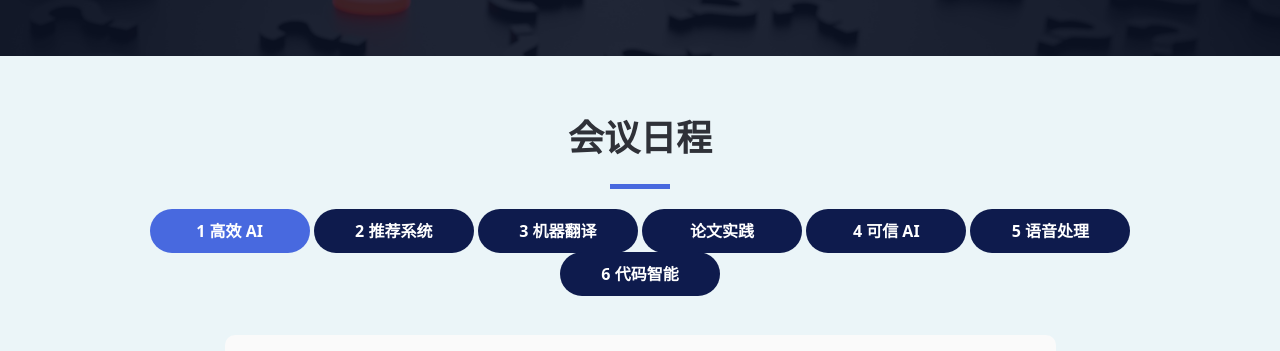
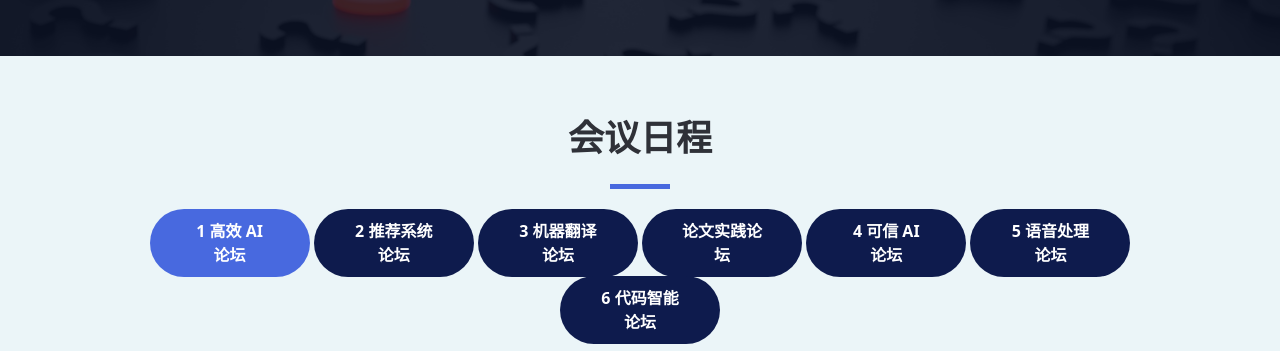
Before and after one commit to MLNLP2022/MLNLP2022.github.io, a plain HTML site: page index.html in a window 1280 px wide. Shown: the part 601-952 px from the top of the page. Drawn offline with nearby package versions, Linux system fonts and the light colour scheme.

Commit message:
update session 4 title

```diff
--- a/assets/data/session_5.json
+++ b/assets/data/session_5.json
@@ -1,5 +1,5 @@
 {
-  "session_name": "Session 4 可信AI论坛",
+  "session_name": "Session 4 可信 AI 论坛",
   "session_chair": "论坛主席：杜梦楠 (德州农工大学博士)  &nbsp;&nbsp;&nbsp;&nbsp; 庞天宇 (Sea AI Lab研究科学家)",
   "session_desc": "当前，人工智能正在以惊人的速度发展，成为信息基础设施的重要组成部分。机器学习模型有广泛的现实应用，也正越来越多地部署在高风险应用中，如自动驾驶、医疗诊断、贷款审批、信用评分等。但在此过程中，人工智能也开始暴露出一些风险隐患，例如，机器学习模型通常被视为黑盒，缺乏可解释性；机器学习模型往往存在偏见，对某些弱势群体表现出歧视；机器学习模型缺乏鲁棒性，输入的轻微扰动会导致准确率的严重下降；机器学习模型容易泄漏用户隐私等等。因此可信人工智能正在引起工业界和学术界的巨大兴趣。本次可信AI论坛邀请了来自国内外的四位优秀学者进行分享，他们分别从模型的可解释性、公平性和鲁棒性等角度切入，呈现出可信AI领域最新的研究进展。",
   "session_time": [
--- a/index.html
+++ b/index.html
@@ -273,25 +273,25 @@
 
 					<ul class="nav nav-tabs tab-head" role="tablist" data-aos="fade-up" data-aos-delay="100">
 						<li class="nav-item tab-head-item">
-							<a class="nav-link active" href="#session-1" role="tab" data-bs-toggle="tab">1 高效 AI</a>
+							<a class="nav-link active" href="#session-1" role="tab" data-bs-toggle="tab">1 高效 AI 论坛</a>
 						</li>
 						<li class="nav-item tab-head-item">
-							<a class="nav-link" href="#session-2" role="tab" data-bs-toggle="tab">2 推荐系统</a>
+							<a class="nav-link" href="#session-2" role="tab" data-bs-toggle="tab">2 推荐系统论坛</a>
 						</li>
 						<li class="nav-item tab-head-item">
-							<a class="nav-link" href="#session-3" role="tab" data-bs-toggle="tab">3 机器翻译</a>
+							<a class="nav-link" href="#session-3" role="tab" data-bs-toggle="tab">3 机器翻译论坛</a>
 						</li>
 						<li class="nav-item tab-head-item">
-							<a class="nav-link" href="#session-4" role="tab" data-bs-toggle="tab">论文实践</a>
+							<a class="nav-link" href="#session-4" role="tab" data-bs-toggle="tab">论文实践论坛</a>
 						</li>
 						<li class="nav-item tab-head-item">
-							<a class="nav-link" href="#session-5" role="tab" data-bs-toggle="tab">4 可信 AI</a>
+							<a class="nav-link" href="#session-5" role="tab" data-bs-toggle="tab">4 可信 AI 论坛</a>
 						</li>
 						<li class="nav-item tab-head-item">
-							<a class="nav-link" href="#session-6" role="tab" data-bs-toggle="tab">5 语音处理</a>
+							<a class="nav-link" href="#session-6" role="tab" data-bs-toggle="tab">5 语音处理论坛</a>
 						</li>
 						<li class="nav-item tab-head-item">
-							<a class="nav-link" href="#session-7" role="tab" data-bs-toggle="tab">6 代码智能</a>
+							<a class="nav-link" href="#session-7" role="tab" data-bs-toggle="tab">6 代码智能论坛</a>
 						</li>
 					</ul>
 
```
